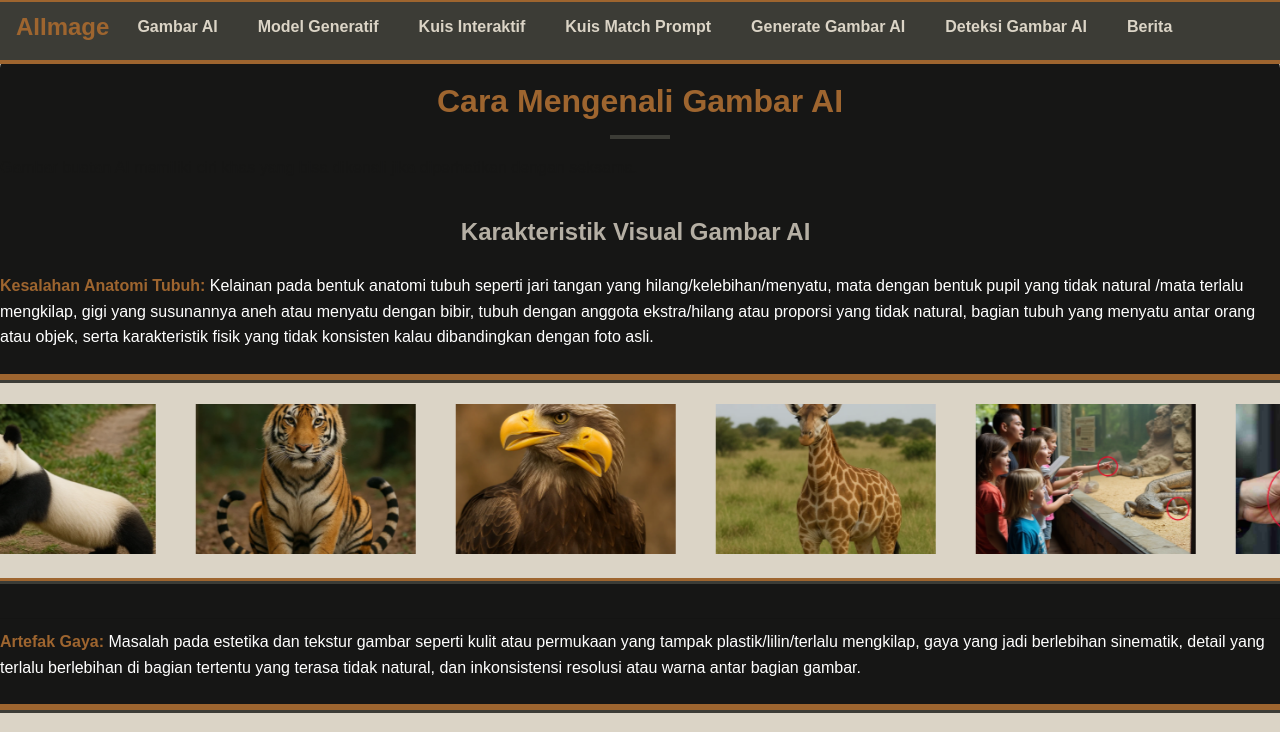
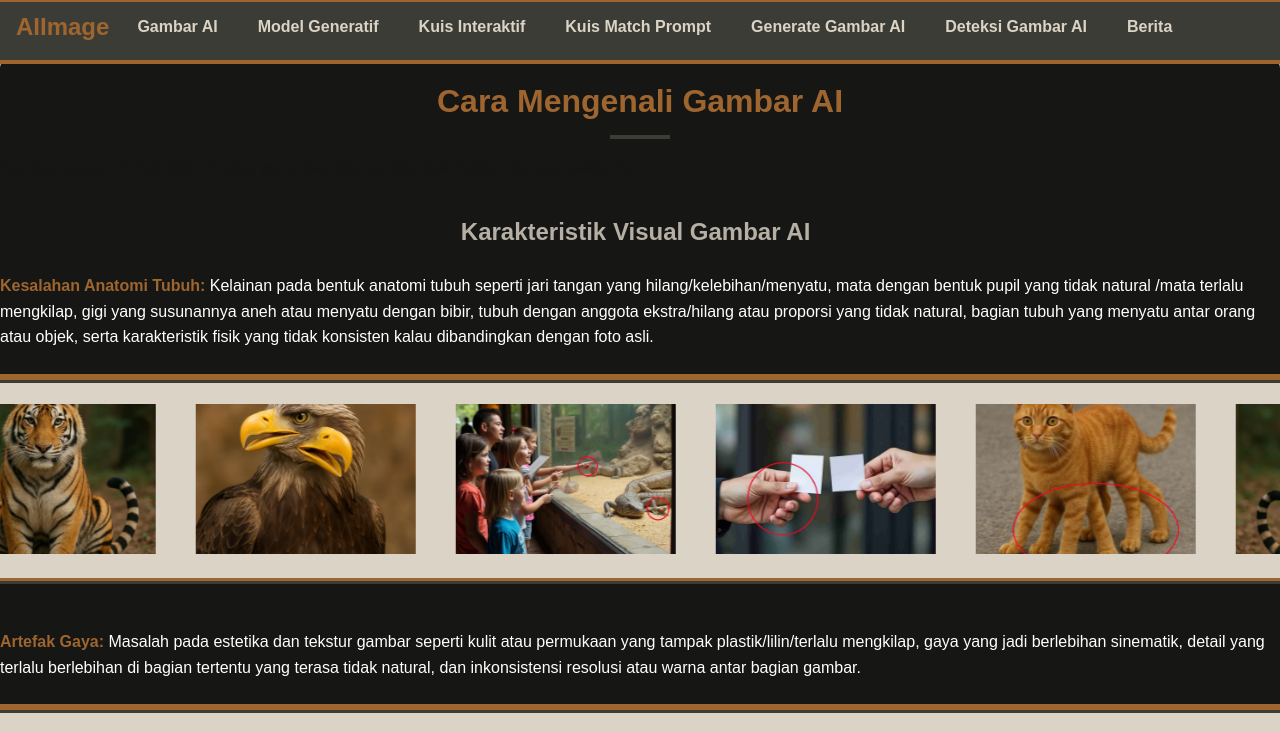
Before and after one commit to lyxner/nextjs-boilerplate, a Next.js app: page /cara in a window 1280 px wide. Shown: the top 732 px of the page. Built offline with nearby package versions, Linux system fonts and the light colour scheme.

Commit message:
keselurhan tampilan 41

```diff
--- a/app/cara/page.tsx
+++ b/app/cara/page.tsx
@@ -23,10 +23,8 @@ const penjelasanKarakteristik: string[] = [
 const placeholdersPerList: string[][] = [
   [
     '/slide/kucing1.webp',
-    '/slide/panda1.webp',
      '/slide/harimau1.webp',
       '/slide/elang1.webp',
-       '/slide/jerapah1.webp',
         '/slide/orang.webp',
         '/slide/tangan1.webp',
 
```
